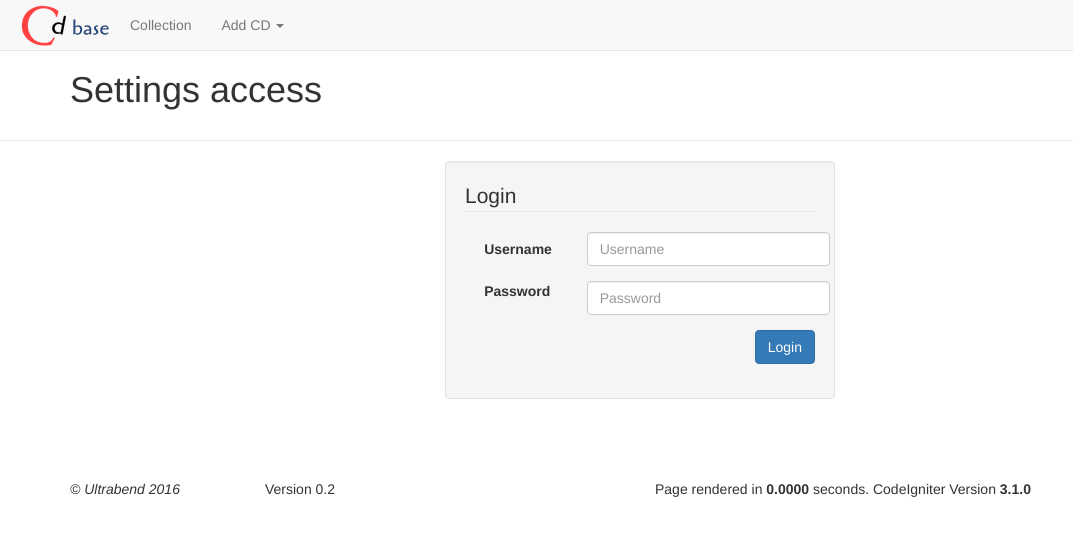
After one commit to ultrabend/CdBase, a CodeIgniter app: page /cdbase/index.php/Login in a window 1280 px wide. The commit adds this page. Shown: the top 536 px of the page, without its empty margins (0-1073 px from the left). Run offline with CodeIgniter, Linux system fonts and the light colour scheme.

Commit message:
Login page
ajout de la page de login pour la partie settings

```diff
--- a/application/config/autoload.php
+++ b/application/config/autoload.php
@@ -89,7 +89,7 @@ $autoload['drivers'] = array();
 |
 |	$autoload['helper'] = array('url', 'file');
 */
-$autoload['helper'] = array('url');
+$autoload['helper'] = array('url','language');
 
 /*
 | -------------------------------------------------------------------
--- a/application/controllers/AddCd.php
+++ b/application/controllers/AddCd.php
@@ -11,6 +11,7 @@ class AddCd extends CI_Controller {
                 $this->load->library('Musicbrainz');
                 $this->load->library('Url_picture');
                 $this->load->model('Addcd_model');
+                $this->lang->load('header', 'english');
         }
 
 /***********   add manual **********************************************/
--- a/application/controllers/Albums.php
+++ b/application/controllers/Albums.php
@@ -7,6 +7,7 @@ class Albums extends CI_Controller {
         {
                 parent::__construct();
                 $this->load->model('Albums_model');
+                $this->lang->load('header', 'english');
         }
 
         public function index($page)
--- a/application/controllers/Cards.php
+++ b/application/controllers/Cards.php
@@ -12,6 +12,7 @@ class Cards extends CI_Controller
 		parent::__construct();
 		$this->load->library('session');
 		$this->load->model('Cards_model');
+		$this->lang->load('header', 'english');
 	}
 
 	public function index($id)
--- /dev/null
+++ b/application/controllers/Login.php
@@ -0,0 +1,57 @@
+<?php if ( ! defined('BASEPATH')) exit('No direct script access allowed');
+
+class Login extends CI_Controller
+{
+
+     public function __construct()
+     {
+          parent::__construct();
+          $this->lang->load(array('header'),'english');
+          $this->load->library('session');
+          $this->load->helper('form');
+          //$this->load->helper('url');
+          $this->load->helper('html');
+          $this->load->database();
+          $this->load->library('form_validation');
+          $this->load->model('login_model');
+     }
+
+     public function index()
+     {
+          $username = $this->input->post("input-username");
+          $password = $this->input->post("input-password");
+
+          $this->form_validation->set_rules("input-username", "Username", "trim|required");
+          $this->form_validation->set_rules("input-password", "Password", "trim|required");
+
+          if ($this->form_validation->run() == FALSE)
+          {
+               $this->load->view('templates/header');
+               $this->load->view('login_view');
+               $this->load->view('templates/footer');
+          }
+          else
+          {
+               if ($this->input->post('btn_login') == "Login")
+               {
+                    $usr_result = $this->login_model->get_user($username, $password);
+                    if ($usr_result > 0)
+                    {
+                         $usr_data = $this->login_model->get_user_data($username, $password);
+                         $sessiondata = array(
+                              'username' => $username,
+                              'language' => $usr_data[0]['language'],
+                              'loginuser' => TRUE
+                         );
+                         //print_r($sessiondata);die();
+                         $this->session->set_userdata($sessiondata);
+                         redirect("Albums/index/0");
+                    }
+               }
+               else
+               {
+                    redirect('Login');
+               }
+          }
+     }
+}?>
--- a/application/controllers/Welcome.php
+++ b/application/controllers/Welcome.php
@@ -2,6 +2,12 @@
 defined('BASEPATH') OR exit('No direct script access allowed');
 
 class Welcome extends CI_Controller {
+
+	public function __construct()
+	{
+		parent::__construct();
+		$this->lang->load('header', 'english');
+	}
 
 	public function index()
 	{
--- /dev/null
+++ b/application/language/english/header_lang.php
@@ -0,0 +1,3 @@
+<?php
+  $lang['Menu1'] = "Collection";
+ ?>
--- /dev/null
+++ b/application/language/french/header_lang.php
@@ -0,0 +1,3 @@
+<?php
+  $lang['Menu1'] = "Collection";
+ ?>
--- a/application/models/login_model.php
+++ b/application/models/login_model.php
@@ -4,15 +4,19 @@ class login_model extends CI_Model
 {
      function __construct()
      {
-          // Call the Model constructor
           parent::__construct();
      }
 
-     //get the username & password from tbl_usrs
      function get_user($usr, $pwd)
      {
           $sql = "select * from users where username = '" . $usr . "' and password = '" . md5($pwd) . "' and status = 'active'";
           $query = $this->db->query($sql);
           return $query->num_rows();
      }
+          function get_user_data($usr, $pwd)
+     {
+          $sql = "select username,language from users where username = '" . $usr . "' and password = '" . md5($pwd) . "' and status = 'active'";
+          $query = $this->db->query($sql);
+          return $query->result_array();
+     }
 }?>
--- /dev/null
+++ b/application/views/login_view.php
@@ -0,0 +1,56 @@
+<div class="container">
+     <div class="row">
+          <div class="col-md-6 col-lg-6 col-sm-6">
+               <h1>Settings access</h1>
+          </div>
+          <div class="col-md-6 col-lg-6 col-sm-6"></div>
+     </div>
+</div>
+<hr/>
+
+<div class="container">
+     <div class="row">
+          <div class="col-md-4 col-lg-4 col-sm-4"></div>
+          <div class="col-md-4 col-lg-4 col-sm-4 well">
+               <?php $attributes = array("class" => "form-horizontal", "id" => "loginform", "name" => "loginform");
+                    echo form_open("login/index", $attributes);
+               ?>
+               <fieldset>
+                    <legend>Login</legend>
+                    <div class="form-group">
+                         <div class="row">
+                              <div class="col-md-1 col-lg-1 col-sm-1"></div>
+                              <div class="col-md-3 col-lg-3 col-sm-3">
+                                   <label for="input-username" class="control-label">Username</label>
+                              </div>
+                              <div class="col-md-8 col-lg-8 col-sm-8">
+                                   <input class="form-control" id="input-username" name="input-username" placeholder="Username" type="text" value="<?php echo set_value('input-username'); ?>" />
+                                   <span class="text-danger"><?php echo form_error('input-username'); ?></span>
+                              </div>
+                         </div>
+                    </div>
+
+                    <div class="form-group">
+                         <div class="row">
+                              <div class="col-md-1 col-lg-1 col-sm-1"></div>
+                              <div class="col-md-3 col-lg-3 col-sm-3">
+                                   <label for="input-password" class="form-control-label">Password</label>
+                              </div>
+                              <div class="col-md-8 col-lg-8 col-sm-8">
+                                   <input class="form-control" id="input-password" name="input-password" placeholder="Password" type="password" value="<?php echo set_value('input-password'); ?>" />
+                                   <span class="text-danger"><?php echo form_error('input-password'); ?></span>
+                              </div>
+                         </div>
+                    </div>
+
+                    <div class="form-group">
+                         <div class="col-md-12 col-lg-12 col-sm-12 text-right">
+                              <input id="btn_login" name="btn_login" type="submit" class="btn btn-primary" value="Login"  />
+                         </div>
+                    </div>
+               </fieldset>
+               <?php echo form_close(); ?>
+               <?php echo $this->session->flashdata('msg'); ?>
+          </div>
+     </div>
+</div>
--- a/application/views/templates/header.php
+++ b/application/views/templates/header.php
@@ -12,13 +12,9 @@ defined('BASEPATH') OR exit('No direct script access allowed');
 
         <title>CdBase</title>
 
-        <!-- Bootstrap CSS -->
         <link href="<?= base_url('assets/bootstrap/css/bootstrap.min.css'); ?>" rel="stylesheet">
-        <!-- Theme CSS -->
         <link href="<?= base_url('assets/bootstrap/css/portfolio-item.css'); ?>" rel="stylesheet">
-        <!-- Your CSS -->
         <link href="<?= base_url('assets/bootstrap/css/style.css'); ?>" rel="stylesheet">
-        <!-- Custom Fonts -->
         <link href="<?= base_url('assets/font-awesome/css/font-awesome.min.css'); ?>" rel="stylesheet" type="text/css">
 
         <link rel="icon" href="img/favicon.ico" />
@@ -33,10 +29,10 @@ defined('BASEPATH') OR exit('No direct script access allowed');
                 </div>
                 <div class="collapse navbar-collapse" id="bs-example-navbar-collapse-1">
                     <ul class="nav navbar-nav">
-                      <li><a href="<?= site_url('Albums/index/0') ?>" >Collection <span class="sr-only">(current)</span></a></li>
+                      <li><a href="<?= site_url('Albums/index/0') ?>" ><?= lang('Menu1') ?> <span class="sr-only">(current)</span></a></li>
                       <li><!--<a href="<?= site_url('Albums/by_artist') ?>">Albums by Artists<span class="sr-only">(current)</span></a>--></li>
                       <li class="dropdown">
-                            <a href="#" class="dropdown-toggle" data-toggle="dropdown" role="button" aria-haspopup="true" aria-expanded="false">Add CD <span class="caret"></span></a>
+                            <a href="#" class="dropdown-toggle" data-toggle="dropdown" role="button" aria-haspopup="true" aria-expanded="false"> Add CD <span class="caret"></span></a>
                             <ul class="dropdown-menu">
                                 <li><a href="<?= site_url('AddCd/barcode') ?>">By barcode</a></li>
                                 <li><a href="<?= site_url('AddCd/release') ?>">By album title</a></li>
```
Also changed, not shown: application/controllers/CdKing.php (deleted, +0 -70 lines), application/views/ad_log.php (deleted, +0 -44 lines), application/views/welcome_message.php (+10 -8 lines), assets/img/arrow_left.png (deleted), assets/img/arrow_right.png (deleted), 1 other file.
